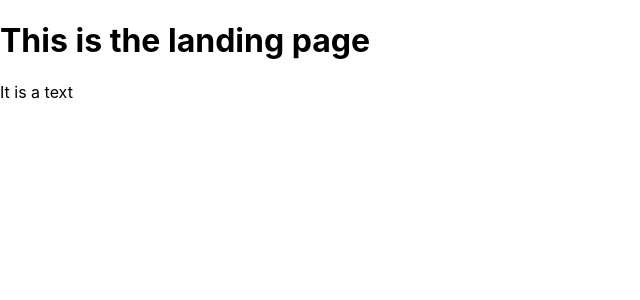
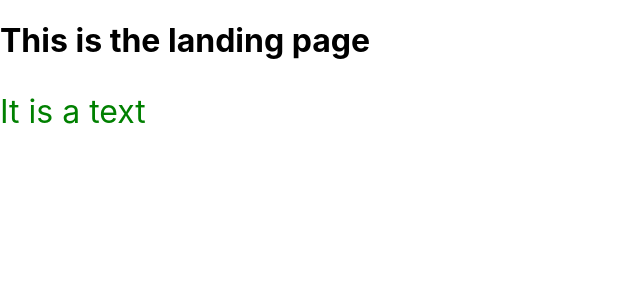
Before and after one commit to meekg33k/sca-code-queens, a React (Create React App) app: page / in a window 1280 px wide. Shown: the top 300 px of the page, without its empty margins (0-640 px from the left). Built offline with nearby package versions, Linux system fonts and the light colour scheme.

Commit message:
added color and size as props to Text Component

```diff
--- a/src/App.js
+++ b/src/App.js
@@ -8,7 +8,7 @@
   return (
     <div>
       <Routes />
-      <Text text="It is a text" />
+      <Text color="green" size="medium" text="It is a text" />
     </div>
   );
 }
--- /dev/null
+++ b/src/components/Text/Text.css
@@ -0,0 +1,19 @@
+.green {
+    color: green;
+}
+
+.white {
+    color: white;
+}
+
+.small {
+    font-size: 20px;
+}
+
+.medium {
+    font-size: 32px;
+}
+
+.large {
+    font-size: 40px;
+}
--- a/src/components/Text/index.js
+++ b/src/components/Text/index.js
@@ -1,15 +1,15 @@
-import React from "react"
+import React from "react";
+import './Text.css';
 
-//functional component
+//<Text text='Sample text' color='green' size="small" />
+const Text = (props) => {
+  const { text, color, size } = props;
+  //size=['small', 'medium', 'large']
+  //        20px      32px      40px
 
-const Text = (props) => {
-   const { text } = props
-   //const text = props.text
-
-    return (
-        <p>{text}</p>
-
-    )
+  const className = `${color} ${size}`; // 'green small'
+  return (
+    <p className={className}>{text}</p>
+  )
 }
-
-export default Text
+export default Text;
```
